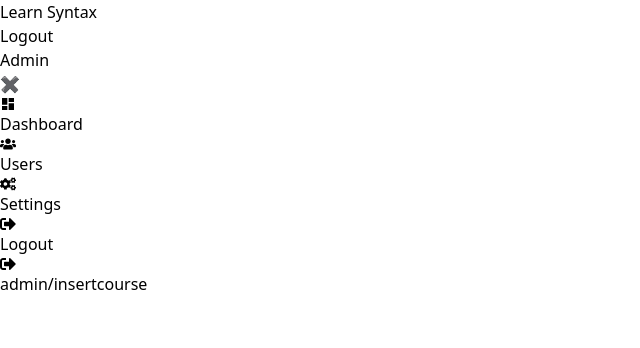
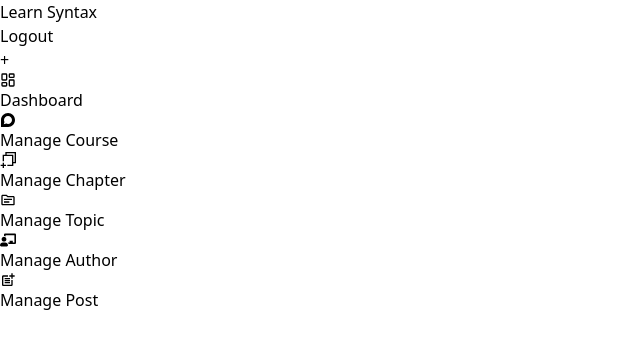
Before and after one commit to Ruchikushwah/learnsyntax-frontend, a React (Vite) app: page /admin in a window 1280 px wide. Shown: the top 348 px of the page, without its empty margins (0-640 px from the left). Built offline with nearby package versions, Linux system fonts and the light colour scheme.

Commit message:
sidebar modify

```diff
--- a/src/Admin/Sidebar.jsx
+++ b/src/Admin/Sidebar.jsx
@@ -1,58 +1,120 @@
 import React, { useState } from "react";
-import { FaHome, FaUsers, FaCogs, FaSignOutAlt } from "react-icons/fa";
-import { MdDashboard } from "react-icons/md";
+import { LuLayoutDashboard } from "react-icons/lu";
+import { FaDiscourse } from "react-icons/fa6";
+import { GrChapterAdd } from "react-icons/gr";
+import { MdOutlineTopic } from "react-icons/md";
+import { MdOutlinePostAdd } from "react-icons/md";
+import { FaChalkboardTeacher } from "react-icons/fa";
+import { NavLink } from "react-router-dom";
 
 const Sidebar = () => {
   const [isOpen, setIsOpen] = useState(true);
 
-  const toggleSidebar = () => setIsOpen(!isOpen);
-
-  const menuItems = [
-    { name: "Dashboard", icon: <MdDashboard />, link: "#dashboard" },
-    { name: "Users", icon: <FaUsers />, link: "#users" },
-    { name: "Settings", icon: <FaCogs />, link: "#settings" },
-    { name: "Logout", icon: <FaSignOutAlt />, link: "#logout" },
-    { name: "admin/insertcourse", icon: <FaSignOutAlt />, link: "#admin/insertcourse" },
-  ];
-
   return (
     <div className="flex">
-      {/* Sidebar */}
       <div
-        className={`bg-gray-800 text-white h-screen p-4 ${
+        className={`${
           isOpen ? "w-64" : "w-16"
-        } transition-all duration-300`}
+        } bg-gray-900 h-screen p-5 pt-8 duration-300 relative`}
       >
-        <div className="flex justify-between items-center mb-6">
-          <h1 className={`text-2xl font-bold ${isOpen ? "block" : "hidden"}`}>
-            Admin
-          </h1>
-          <button
-            onClick={toggleSidebar}
-            className="text-xl focus:outline-none"
-          >
-            {isOpen ? "✖" : "☰"}
-          </button>
-        </div>
-        <ul className="space-y-4">
-          {menuItems.map((item, index) => (
-            <li key={index}>
-              <a
-                href={item.link}
-                className="flex items-center space-x-3 p-2 hover:bg-gray-700 rounded-md"
-              >
-                <span className="text-2xl">{item.icon}</span>
-                <span className={`${isOpen ? "block" : "hidden"}`}>
-                  {item.name}
-                </span>
-              </a>
+        <button
+          onClick={() => setIsOpen(!isOpen)}
+          className="absolute  top-9 w-7 h-7 bg-white border border-gray-700 rounded-full flex justify-center
+           items-center cursor-pointer"
+        >
+          {isOpen ? "+" : "-"}
+        </button>
+
+        <ul className="mt-10 items-center">
+          <NavLink to="dashboard">
+            <li
+              className={`text-gray-300 text-sm flex items-center gap-x-4 p-2 rounded-md cursor-pointer hover:bg-gray-700 ${
+                isOpen && "pl-4"
+              }`}
+            >
+              <span className="material-icons ">
+                <LuLayoutDashboard className=" size-6 " />
+              </span>
+              <span className={`${!isOpen && "hidden"} duration-300`}>
+                Dashboard
+              </span>
             </li>
-          ))}
+          </NavLink>
+          <NavLink to="managecourse">
+            <li
+              className={`text-gray-300 text-sm flex items-center gap-x-4 p-2 rounded-md cursor-pointer hover:bg-gray-700 ${
+                isOpen && "pl-4"
+              }`}
+            >
+              <span className="material-icons">
+                <FaDiscourse className=" size-6" />
+              </span>
+              <span className={`${!isOpen && "hidden"} duration-300`}>
+                Manage Course
+              </span>
+            </li>
+          </NavLink>
+          <NavLink to="managechapter">
+            <li
+              className={`text-gray-300 text-sm flex items-center gap-x-4 p-2 rounded-md cursor-pointer hover:bg-gray-700 ${
+                isOpen && "pl-4"
+              }`}
+            >
+              <span className="material-icons">
+                <GrChapterAdd className=" size-6" />
+              </span>
+              <span className={`${!isOpen && "hidden"} duration-300`}>
+                Manage Chapter
+              </span>
+            </li>
+          </NavLink>
+
+          <NavLink to="managetopic">
+            <li
+              className={`text-gray-300 text-sm flex items-center gap-x-4 p-2 rounded-md cursor-pointer hover:bg-gray-700 ${
+                isOpen && "pl-4"
+              }`}
+            >
+              <span className="material-icons">
+                <MdOutlineTopic className=" size-6" />
+              </span>
+              <span className={`${!isOpen && "hidden"} duration-300`}>
+                Manage Topic
+              </span>
+            </li>
+          </NavLink>
+          <NavLink to="manageauthor">
+            <li
+              className={`text-gray-300 text-sm flex items-center gap-x-4 p-2 rounded-md cursor-pointer hover:bg-gray-700 ${
+                isOpen && "pl-4"
+              }`}
+            >
+              <span className="material-icons">
+                <FaChalkboardTeacher className=" size-6" />
+              </span>
+              <span className={`${!isOpen && "hidden"} duration-300`}>
+                Manage Author
+              </span>
+            </li>
+          </NavLink>
+          <NavLink to="managepost">
+            <li
+              className={`text-gray-300 text-sm flex items-center gap-x-4 p-2 rounded-md cursor-pointer hover:bg-gray-700 ${
+                isOpen && "pl-4"
+              }`}
+            >
+              <span className="material-icons">
+                <MdOutlinePostAdd className=" size-6" />
+              </span>
+              <span className={`${!isOpen && "hidden"} duration-300`}>
+                Manage Post
+              </span>
+            </li>
+          </NavLink>
         </ul>
       </div>
 
       {/* Main Content */}
-
     </div>
   );
 };
```
